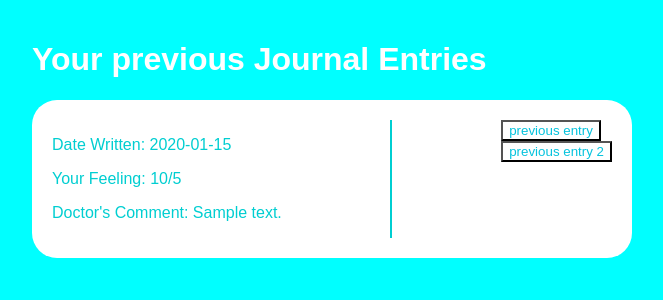
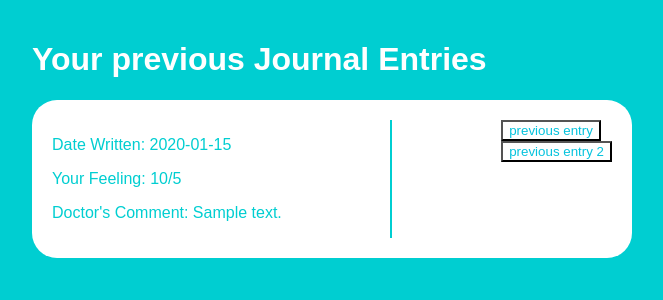
Before and after one commit to SrivibhavA/CareCompass, a Flask app: page /previous_entries in a window 1280 px wide. Shown: the top 300 px of the page, without its empty margins (308-971 px from the left). Run offline with Flask 3, Linux system fonts and the light colour scheme; tables that the repository leaves empty hold one stand-in row (values such as "Sample post").

Commit message:
Fixed background in previous entries

```diff
--- a/templates/previous_entries.html
+++ b/templates/previous_entries.html
@@ -2,11 +2,6 @@
 {% extends "base.html" %}
 {% block content %}
 <h1>Your previous Journal Entries</h1>
-<style>
-body {
-  background-color: aqua;
-}
-</style>
 {% for entry in entries %}
 <div class="card">
     <div style="display: flex; justify-content: space-between;">
```
